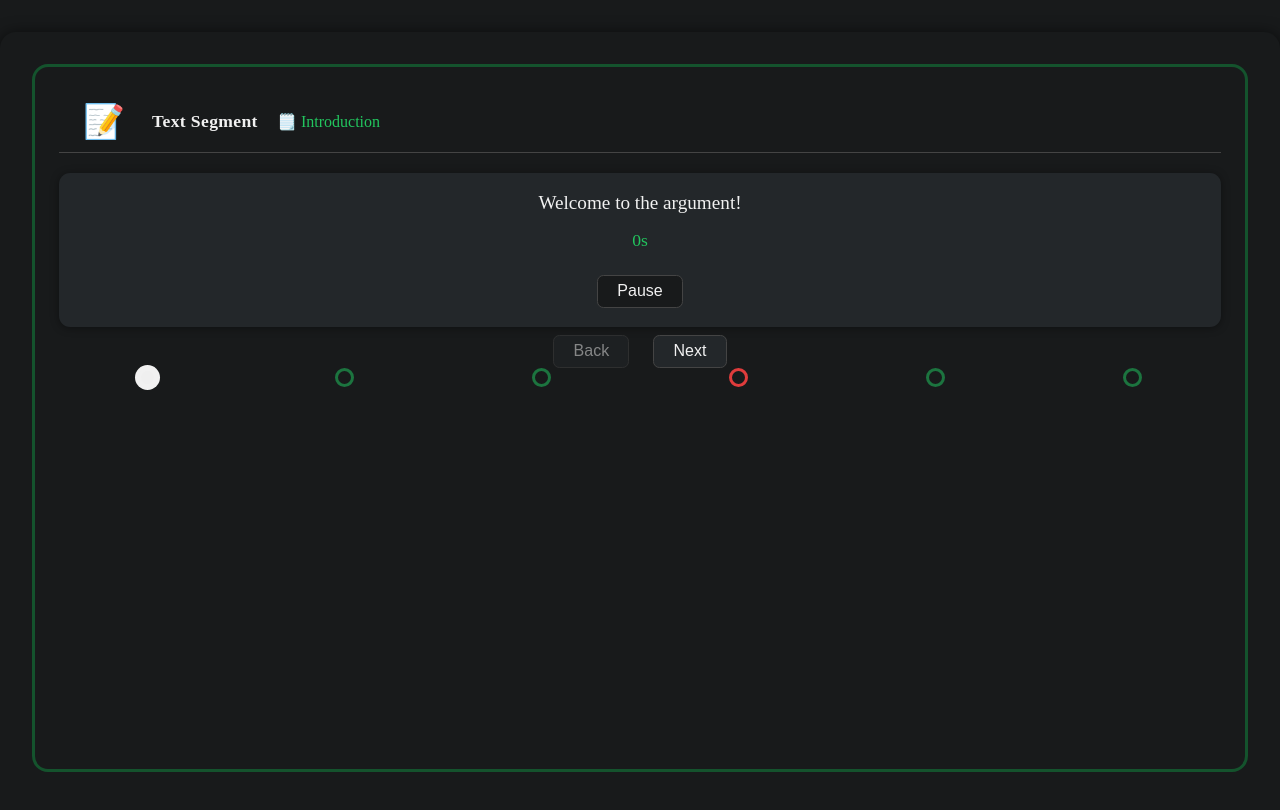
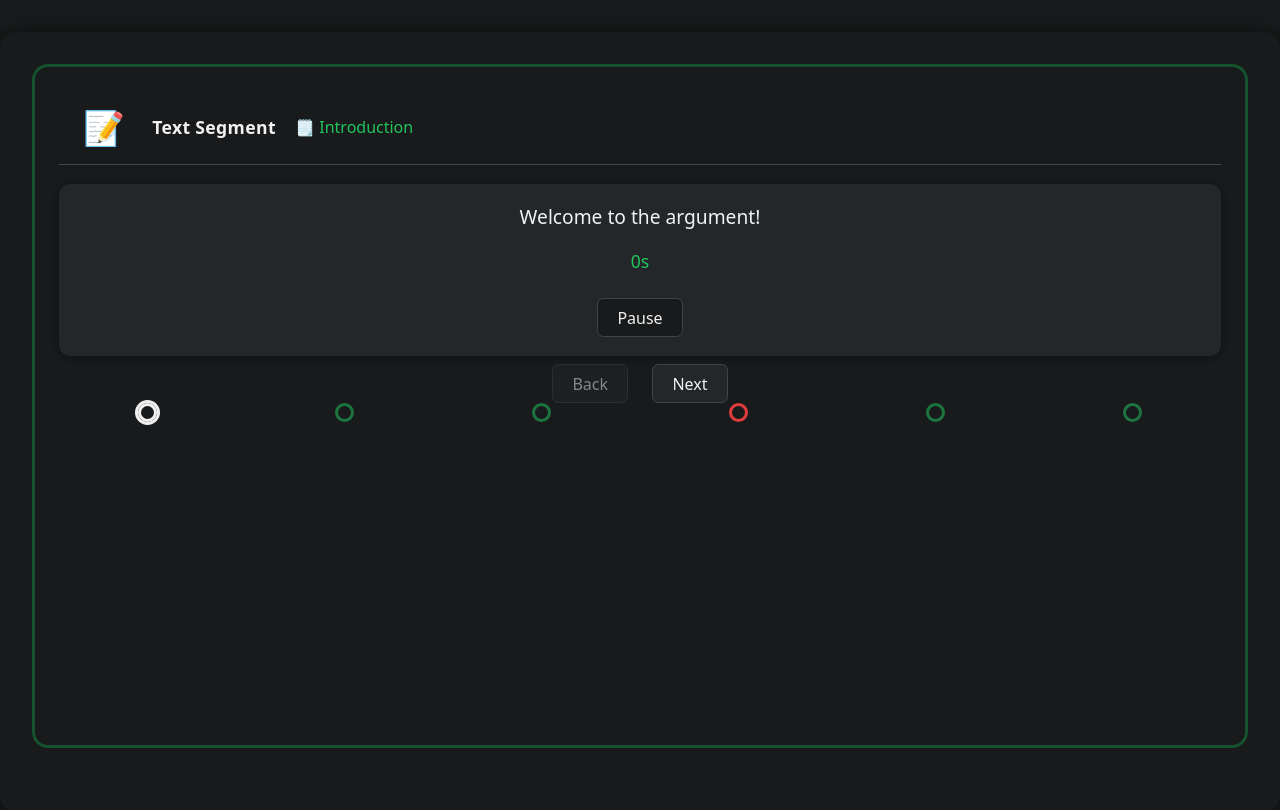
Before and after one commit to gbotros/argumenter, a Vue app: page / in a window 1280 px wide. Shown: the top 810 px of the page. Built offline with nearby package versions, Linux system fonts and the light colour scheme.

Commit message:
add tailwind

```diff
--- a/package.json
+++ b/package.json
@@ -15,7 +15,9 @@
     "format": "prettier --write src/"
   },
   "dependencies": {
+    "@tailwindcss/vite": "^4.1.7",
     "pinia": "^3.0.2",
+    "tailwindcss": "^4.1.7",
     "vue": "^3.5.13",
     "vue-router": "^4.5.0"
   },
--- a/src/App.vue
+++ b/src/App.vue
@@ -2,7 +2,6 @@
 </script>
 
 <template class="app">
-
   <RouterView />
 </template>
 
--- a/src/assets/main.scss
+++ b/src/assets/main.scss
@@ -1,5 +1,3 @@
-@use './variables.scss' as *;
-
 html,
 body {
   width: 100%;
--- /dev/null
+++ b/src/assets/tailwind.css
@@ -0,0 +1 @@
+@import "tailwindcss";
--- a/src/main.ts
+++ b/src/main.ts
@@ -1,3 +1,4 @@
+import './assets/tailwind.css';
 import './assets/main.scss'
 
 import { createApp } from 'vue'
--- a/src/timeline/StanceTheme.vue
+++ b/src/timeline/StanceTheme.vue
@@ -16,7 +16,6 @@ const { activeSegment } = storeToRefs(timelineStore);
 </script>
 
 <style lang="scss" scoped>
-@use "@/assets/variables.scss" as *;
 
 .stance-theme {
   border: 3px solid $color-border;
--- a/src/timeline/TimelineBarControls.vue
+++ b/src/timeline/TimelineBarControls.vue
@@ -38,7 +38,6 @@ function goNext() {
 </script>
 
 <style lang="scss" scoped>
-@use "@/assets/variables.scss" as *;
 
 .timeline-player__bar-controls {
   display: flex;
--- a/src/timeline/TimelineBarDots.vue
+++ b/src/timeline/TimelineBarDots.vue
@@ -46,7 +46,6 @@ function getDotStatusClass(idx: number, segment: import('./types').Segment): str
 </script>
 
 <style lang="scss" scoped>
-@use '@/assets/variables.scss' as *;
 
 .timeline-bar-dots {
   display: flex;
--- a/src/timeline/TimelineControls.vue
+++ b/src/timeline/TimelineControls.vue
@@ -38,7 +38,6 @@ function goNext() {
 </script>
 
 <style lang="scss" scoped>
-@use "@/assets/variables.scss" as *;
 
 .timeline-player__bar-controls {
   display: flex;
--- a/src/timeline/TimelinePlayer.vue
+++ b/src/timeline/TimelinePlayer.vue
@@ -1,4 +1,5 @@
 <template>
+
   <div class="timeline-player">
     <StanceTheme>
       <SegmentInfo :segment="hoveredSegment || activeSegment" />
--- a/src/timeline/VideoSegmentView.vue
+++ b/src/timeline/VideoSegmentView.vue
@@ -34,7 +34,7 @@
 </template>
 
 <script setup lang="ts">
-import { ref, watch, onMounted, onUnmounted, nextTick, inject, computed, defineEmits } from 'vue';
+import { ref, watch, onMounted, onUnmounted, nextTick, inject, computed } from 'vue';
 import { useTimelineStore } from '@/timeline/stores/timelineStore';
 import { storeToRefs } from 'pinia';
 import type { VideoSegment, ConcurrentTextualSegment } from './types/index';
--- a/vite.config.ts
+++ b/vite.config.ts
@@ -3,12 +3,14 @@ import { fileURLToPath, URL } from 'node:url'
 import { defineConfig } from 'vite'
 import vue from '@vitejs/plugin-vue'
 import vueDevTools from 'vite-plugin-vue-devtools'
+import tailwindcss from '@tailwindcss/vite'
 
 // https://vite.dev/config/
 export default defineConfig({
   plugins: [
     vue(),
     vueDevTools(),
+    tailwindcss(),
   ],
   resolve: {
     alias: {
```
Also changed, not shown: 1 other file (tests, documents, lock files or other folders).
